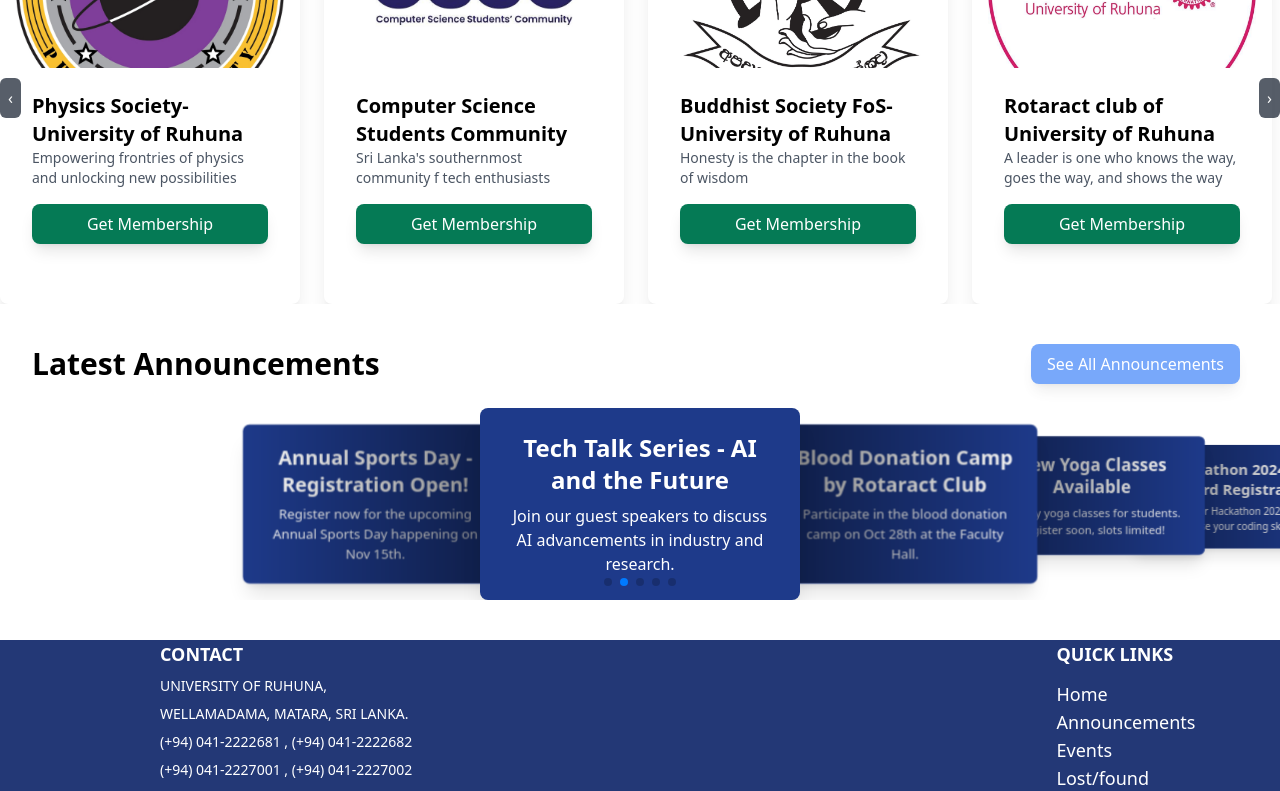
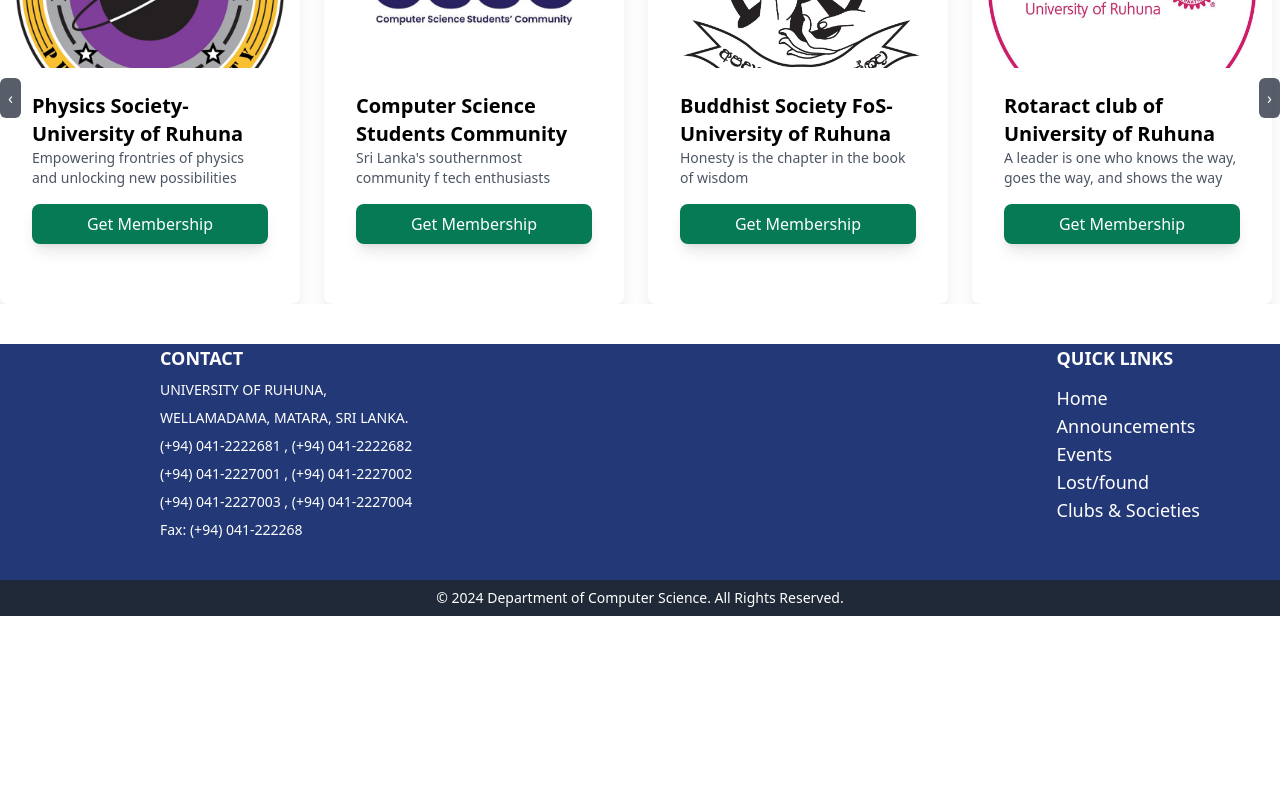
Before and after one commit to vihanga445/Campus-Link, a React (Vite) app in the folder Front/: page / in a window 1280 px wide. Shown: the part 1672-2463 px from the top of the page. After the commit the page ends 2288 px from the top, so only its background shows below. Built offline with nearby package versions, Linux system fonts and the light colour scheme.

Commit message:
Revert "Added Announcement Carousel"
This reverts commit f7b4e06a315f4bb9016d8eaf7d90cc53afc62c0d.

```diff
--- a/Front/src/Pages/Home.jsx
+++ b/Front/src/Pages/Home.jsx
@@ -2,7 +2,6 @@
 import Carousel from '../components/carousel';
 import UpcomingEventsCarousel from '../components/UpcomingEventsCarousel';
 import ClubsAndSocietiesCarousel from '../components/ClubsAndSocietiesCarousel';
-import AnnouncementsCarousel from '../components/AnnouncementsCarousel';
 
 const Home = () => {
   return (
@@ -15,8 +14,6 @@
         <Carousel />
         <UpcomingEventsCarousel/>
         <ClubsAndSocietiesCarousel/>
-        <AnnouncementsCarousel/>
-
       </section>
 
       {/* Footer */}
--- a/Front/src/components/AnnouncementsCarousel.jsx
+++ /dev/null
@@ -1,83 +0,0 @@
-import React from "react";
-import { Swiper, SwiperSlide } from "swiper/react";
-import "swiper/css";
-import "swiper/css/effect-coverflow";
-import "swiper/css/pagination";
-import "swiper/css/autoplay";
-import { EffectCoverflow, Pagination, Autoplay } from "swiper/modules";
-
-const AnnouncementsCarousel = () => {
-  const announcements = [
-    {
-      title: "Annual Sports Day - Registration Open!",
-      description: "Register now for the upcoming Annual Sports Day happening on Nov 15th.",
-    },
-    {
-      title: "Tech Talk Series - AI and the Future",
-      description: "Join our guest speakers to discuss AI advancements in industry and research.",
-    },
-    {
-      title: "Blood Donation Camp by Rotaract Club",
-      description: "Participate in the blood donation camp on Oct 28th at the Faculty Hall.",
-    },
-    {
-      title: "New Yoga Classes Available",
-      description: "Weekly yoga classes for students. Register soon, slots limited!",
-    },
-    {
-      title: "Hackathon 2024 - Early Bird Registration",
-      description: "Gear up for Hackathon 2024 and showcase your coding skills.",
-    },
-  ];
-
-  return (
-    <div className="my-10">
-      {/* Header Section */}
-      <div className="flex justify-between items-center mb-6">
-        <h2 className="mx-8 text-3xl font-bold">Latest Announcements</h2>
-        <button className="bg-blue-500 text-white py-2 px-4 rounded-lg shadow-lg hover:bg-blue-700 opacity-70 transition ml-auto mr-10">
-          See All Announcements
-        </button>
-      </div>
-
-      {/* Swiper Carousel */}
-      <Swiper
-        effect={"coverflow"}
-        grabCursor={true}
-        centeredSlides={true}
-        slidesPerView={"auto"}
-        coverflowEffect={{
-          rotate: 0,
-          stretch: 0,
-          depth: 100,
-          modifier: 2.5,
-          slideShadows: true,
-        }}
-        autoplay={{
-          delay: 3000, // Slides every 3 seconds
-          disableOnInteraction: false, // Allows manual sliding without stopping autoplay
-        }}
-        pagination={{ clickable: true }}
-        modules={[EffectCoverflow, Pagination, Autoplay]}
-        className="mySwiper"
-      >
-        {announcements.map((announcement, index) => (
-          <SwiperSlide key={index} style={{ width: "320px" }}>
-            <div
-              className="p-6 rounded-lg text-center shadow-xl"
-              style={{
-                backgroundColor: "#1E3A8A", // Deep blue background
-                color: "#FFFFFF", // White text
-              }}
-            >
-              <h3 className="text-2xl font-bold mb-2">{announcement.title}</h3>
-              <p className="text-md">{announcement.description}</p>
-            </div>
-          </SwiperSlide>
-        ))}
-      </Swiper>
-    </div>
-  );
-};
-
-export default AnnouncementsCarousel;
```
